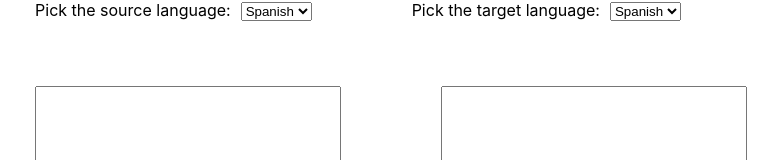
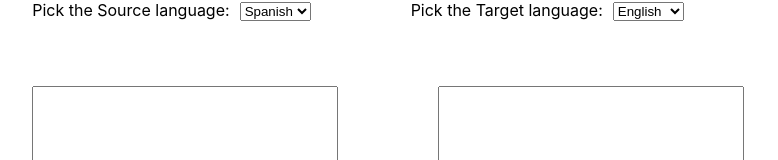
Before and after one commit to bsymmers/cognate-translator-frontend, a React (Create React App) app: page / in a window 1280 px wide. Shown: the top 160 px of the page, without its empty margins (282-1060 px from the left). Built offline with nearby package versions, Linux system fonts and the light colour scheme.

Commit message:
added dynamic target language select

```diff
--- a/src/components/languageSelect.js
+++ b/src/components/languageSelect.js
@@ -2,9 +2,9 @@ import React, { useState } from "react";
 import PropTypes from "prop-types";
 
 import "./languageSelect.css";
-export default function LanguageSelect({ retLanguage, isReadOnly }) {
+export default function LanguageSelect({ retLanguage, type }) {
   const getInitialState = () => {
-    const val = "spanish";
+    const val = type === "Target" ? "English" : "Spanish";
     return val;
   };
 
@@ -12,23 +12,28 @@ export default function LanguageSelect({ retLanguage, isReadOnly }) {
 
   const handleChange = (e) => {
     setValue(e.target.value);
-    retLanguage(value);
+    retLanguage(e.target.value, e.target.id);
   };
 
   return (
     <div className="LanguageSelect">
-      <label htmlFor="selectedLanguage">
-        Pick the {isReadOnly ? "target" : "source"} language:
+      <label>
+        Pick the {type} language:
+        <select
+          name="selectedLanguage"
+          defaultValue={value}
+          onChange={handleChange}
+          id={type === "Target" ? "selectedTarget" : "selectedSource"}
+        >
+          <option value="Spanish">Spanish</option>
+          <option value="English">English</option>
+        </select>
       </label>
-      <select value={value} onChange={handleChange} id="selectedLanguage">
-        <option value="spanish">Spanish</option>
-        <option value="english">English</option>
-      </select>
     </div>
   );
 }
 
 LanguageSelect.propTypes = {
   retLanguage: PropTypes.func.isRequired,
-  isReadOnly: PropTypes.bool.isRequired,
+  type: PropTypes.string.isRequired,
 };
--- a/src/components/textbox.js
+++ b/src/components/textbox.js
@@ -4,11 +4,11 @@ import LanguageSelect from "./languageSelect";
 import "./textbox.css";
 
 export default function TextBox({ status = "empty", isReadOnly }) {
-  const [language, setLanguage] = useState("Spanish");
+  const [source, setSource] = useState("Spanish");
+  const [target, setTarget] = useState("English");
 
-  const languageHandler = (l) => {
-    setLanguage(l);
-    console.log("Language is:", language);
+  const languageHandler = (l, s) => {
+    s === "selectedSource" ? setSource(l) : setTarget(l);
   };
 
   const submitHandler = (e) => {
@@ -16,8 +16,8 @@ export default function TextBox({ status = "empty", isReadOnly }) {
     console.log(e.target);
     const form = e.target;
     const formData = new FormData(form);
-    formData.append("Source", language);
-    formData.append("Target", "English");
+    formData.append("Source", source);
+    formData.append("Target", target);
 
     console.log("Sending", Object.fromEntries(formData.entries()));
 
@@ -29,7 +29,6 @@ export default function TextBox({ status = "empty", isReadOnly }) {
 
     console.log(response);
   };
-  // TODO: Add in target language support
 
   return (
     <div className="wrapper">
@@ -37,12 +36,12 @@ export default function TextBox({ status = "empty", isReadOnly }) {
         <LanguageSelect
           id="Source"
           retLanguage={languageHandler}
-          isReadOnly={false}
+          type="Source"
         />
         <LanguageSelect
           id="Target"
           retLanguage={languageHandler}
-          isReadOnly={true}
+          type="Target"
         />
       </div>
       <div id="Textbox">
```
